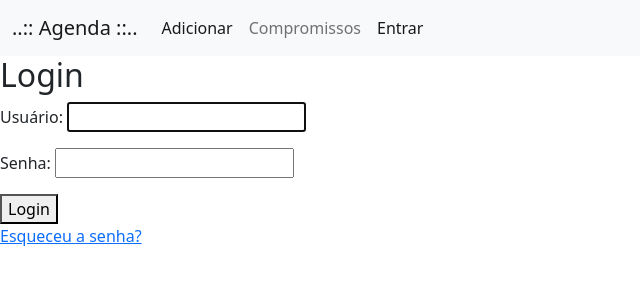
After one commit to mardioba/calendario, a Django app: page /accounts/login/ in a window 1280 px wide. The commit adds this page. Shown: the top 300 px of the page, without its empty margins (0-640 px from the left). Run offline with Django 5.2, Linux system fonts and the light colour scheme.

Commit message:
Transformação do sistema em multiusuário

```diff
--- a/calendario/forms.py
+++ b/calendario/forms.py
@@ -1,4 +1,4 @@
-# agenda/forms.py
+# /home/mardio/Projetos/calendario/calendario/forms.py
 from django import forms
 from .models import Compromisso
 
@@ -7,8 +7,10 @@ class CompromissoForm(forms.ModelForm):
     class Meta:
         model = Compromisso
         fields = ["titulo", "descricao", "data", "hora"]
+        # fields = ["user", "titulo", "descricao", "data", "hora"]
         widgets = {
             # "data": forms.DateInput(attrs={"type": "date"}),
+            # "user": forms.TextInput(attrs={"readonly": "readonly"}),
             "data": forms.TextInput(attrs={"type": "date"}),
             "hora": forms.TimeInput(attrs={"type": "time"}),
             "descricao": forms.Textarea(attrs={"rows": 3, "cols": 17}),
--- a/calendario/models.py
+++ b/calendario/models.py
@@ -1,8 +1,11 @@
+# /home/mardio/Projetos/calendario/calendario/models.py
 from django.db import models
 from django.urls import reverse
+from django.contrib.auth.models import User
 
 
 class Compromisso(models.Model):
+    user = models.ForeignKey(User, on_delete=models.CASCADE)
     titulo = models.CharField(max_length=200)
     data = models.DateField()
     hora = models.TimeField()
--- a/calendario/templates/base.html
+++ b/calendario/templates/base.html
@@ -28,7 +28,15 @@
           <div class="navbar-nav">
             <a class="nav-link active" aria-current="page" href="{% url "add_compromisso" %}">Adicionar</a>
             <a class="nav-link" href="{% url 'show_cal' %}">Compromissos</a>
-            <a class="nav-link disabled" href="#" tabindex="-1" aria-d  isabled="true">Disabled</a>
+            {% if user.is_authenticated %}
+            <a class="nav-link active" href="{% url 'logout' %}" onclick="event.preventDefault(); document.getElementById('logout-form').submit();">Sair</a>
+            <form id="logout-form" method="post" action="{% url 'logout' %}" style="display: none;">
+                {% csrf_token %}
+            </form>
+            {% else %}
+            <!-- Se o usuário não estiver autenticado, você pode exibir o link de login, por exemplo -->
+            <a class="nav-link active" href="{% url 'login' %}">Entrar</a>
+            {% endif %}
           </div>
         </div>
       </div>
--- a/calendario/templates/calendario/add_compromisso.html
+++ b/calendario/templates/calendario/add_compromisso.html
@@ -13,7 +13,7 @@
     <div class="pai" style="margin-top: 10px; align-items: center; text-align: center;">
         <div class="filho" >
 
-            <h2 style="text-align: center;"><img src="{% static 'img/logo.png' %}" alt=""> Adicionar Compromisso</h2>
+            <h2 style="text-align: center;"><img src="{% static 'img/logomarca.png' %}" alt=""> Adicionar Compromisso</h2>
             <br><br>
             <form method="post" action="{% url 'add_compromisso' %}">
         {% csrf_token %}
--- /dev/null
+++ b/calendario/templates/registration/login.html
@@ -0,0 +1,11 @@
+{% extends 'base.html' %}
+
+{% block content %}
+  <h2>Login</h2>
+  <form method="post" action="{% url 'login' %}">
+    {% csrf_token %}
+    {{ form.as_p }}
+    <button type="submit">Login</button>
+  </form>
+  <p><a href="{% url 'password_reset' %}">Esqueceu a senha?</a></p>
+{% endblock %}
--- a/setup/settings.py
+++ b/setup/settings.py
@@ -56,7 +56,8 @@ ROOT_URLCONF = "setup.urls"
 TEMPLATES = [
     {
         "BACKEND": "django.template.backends.django.DjangoTemplates",
-        "DIRS": [],
+        # "DIRS": [],
+        "DIRS": [os.path.join(BASE_DIR, "calendario/templates")],
         "APP_DIRS": True,
         "OPTIONS": {
             "context_processors": [
@@ -82,6 +83,7 @@ DATABASES = {
     }
 }
 
+LOGIN_REDIRECT_URL = "show_cal"  # Ou substitua por outra URL desejada
 
 # Password validation
 # https://docs.djangoproject.com/en/5.0/ref/settings/#auth-password-validators
--- a/setup/urls.py
+++ b/setup/urls.py
@@ -1,5 +1,8 @@
+# setup/urls.py
+# /home/mardio/Projetos/calendario/setup/urls.py
+# Setup é o projeto(onde ta o settings.py) e calendario o app
 from django.contrib import admin
-from django.urls import path
+from django.urls import path, include
 from calendario.views import (
     show_cal,
     add_compromisso,
@@ -8,6 +11,7 @@ from calendario.views import (
     compromisso_edit,
     search_compromissos,
 )
+from django.contrib.auth import views as auth_views
 
 urlpatterns = [
     path("admin/", admin.site.urls),
@@ -17,4 +21,7 @@ urlpatterns = [
     path("compromisso/<int:pk>/edit/", compromisso_edit, name="compromisso_edit"),
     path("compromisso/<int:pk>/delete/", compromisso_delete, name="compromisso_delete"),
     path("search/", search_compromissos, name="search_compromissos"),
+    path("accounts/login/", auth_views.LoginView.as_view(), name="custom_login"),
+    path("accounts/logout/", auth_views.LogoutView.as_view(next_page="login"), name="logout"),
+    path("accounts/", include("django.contrib.auth.urls")),
 ]
```
Also changed, not shown: calendario/views.py (+13 -2 lines), calendario/migrations/0001_initial.py, calendario/templates/calendario/home.html (added), static/img/logomarca.png (added).
